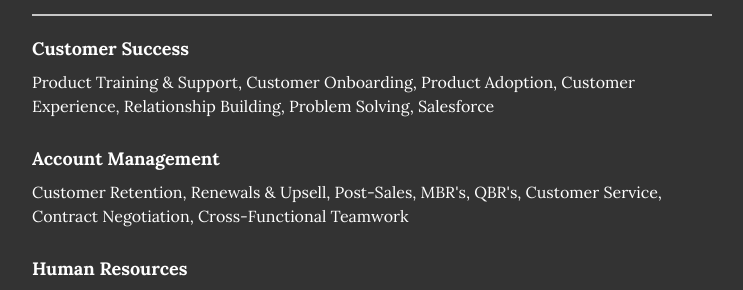
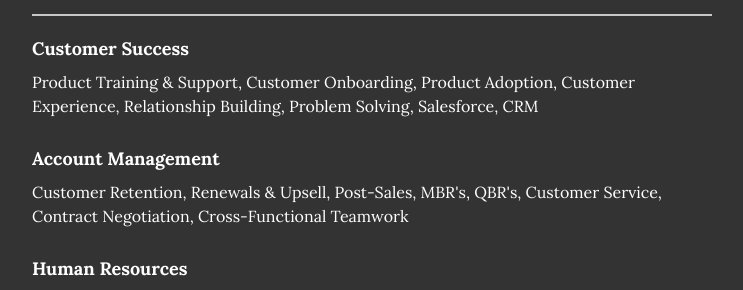
Before and after one commit to sumanbharadwaj/sumanbharadwaj.github.io, a Jekyll site: the page built from index.html, in a window 1280 px wide. Shown: the part 1567-1857 px from the top of the page, without its empty margins (268-1011 px from the left). Built offline with Jekyll 4.4.1, drawn with Linux system fonts in a browser that asks for light colours.

Commit message:
Update skills.yml

```diff
--- a/_data/skills.yml
+++ b/_data/skills.yml
@@ -1,6 +1,6 @@
 # Skills
 - skill: Customer Success
-  description: Product Training & Support, Customer Onboarding, Product Adoption, Customer Experience, Relationship Building, Problem Solving, Salesforce
+  description: Product Training & Support, Customer Onboarding, Product Adoption, Customer Experience, Relationship Building, Problem Solving, Salesforce, CRM
 
 - skill: Account Management
   description: Customer Retention, Renewals & Upsell, Post-Sales, MBR's, QBR's, Customer Service, Contract Negotiation, Cross-Functional Teamwork
```
